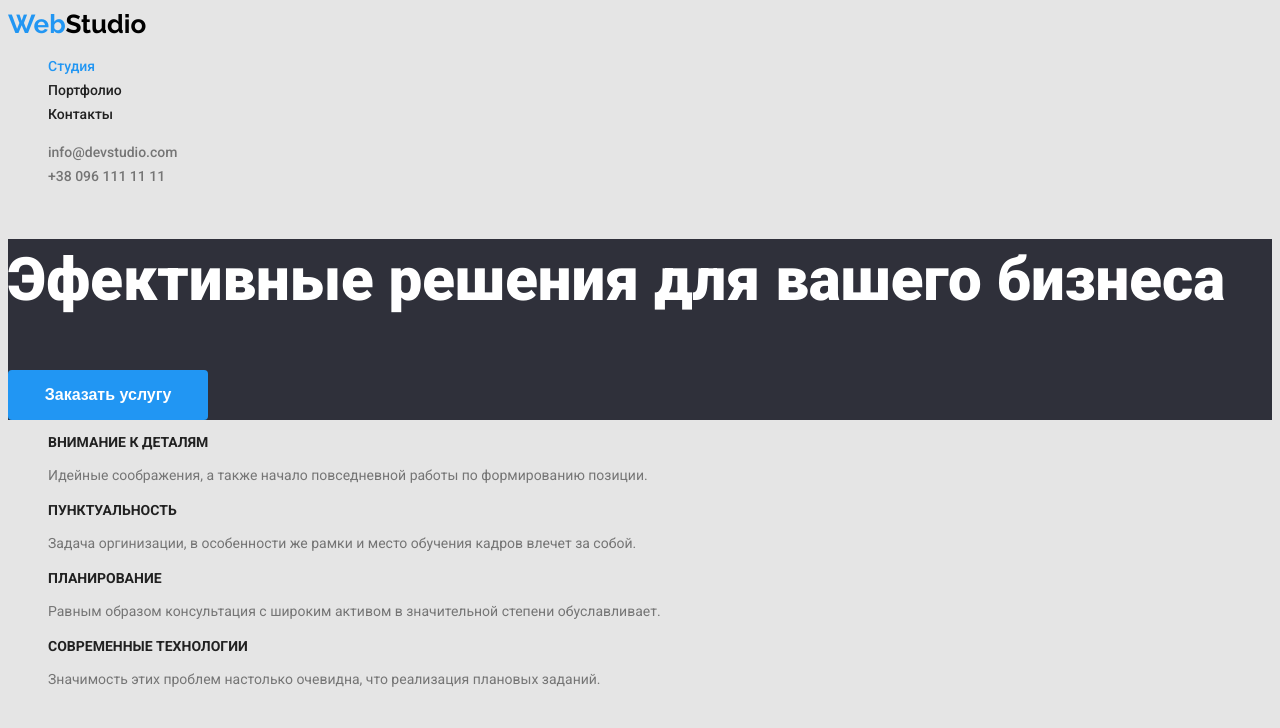
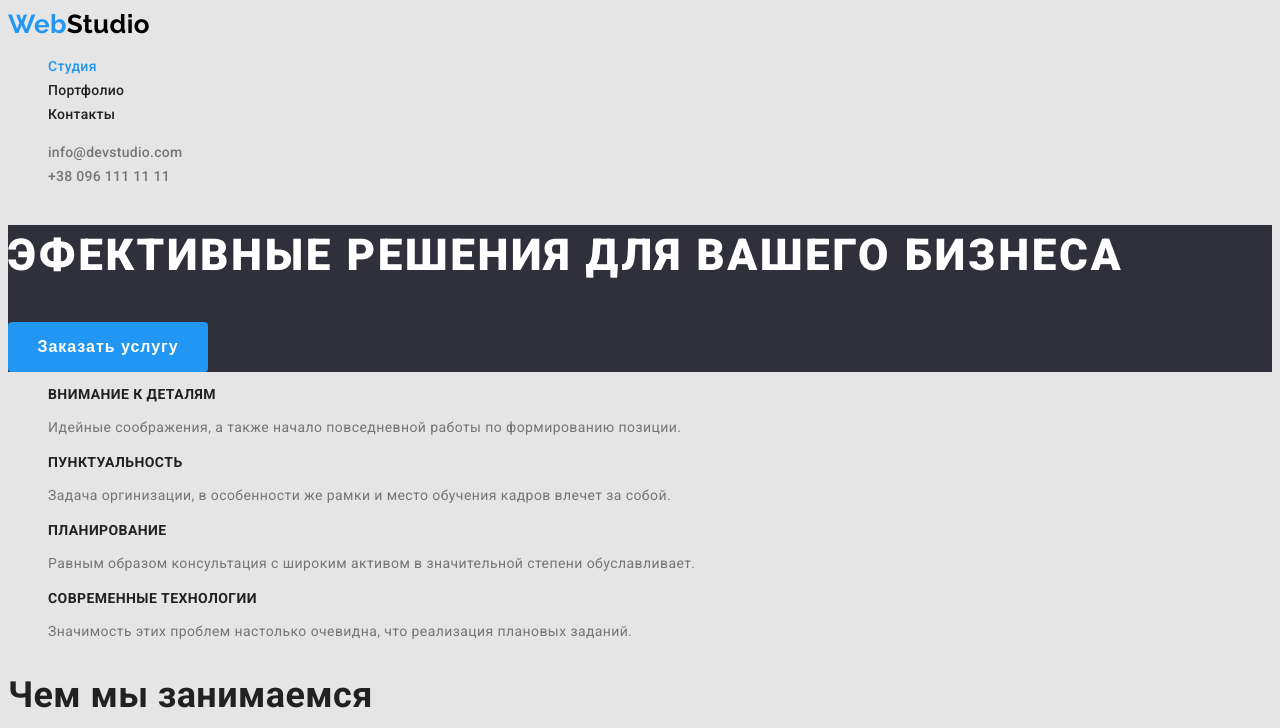
Before and after one commit to Legrito/goit-markup-hw-02, a plain HTML site: page index.html in a window 1280 px wide. Shown: the top 728 px of the page. Drawn offline with Linux system fonts and the light colour scheme.

Commit message:
Правки от ментора

```diff
--- a/css/style.css
+++ b/css/style.css
@@ -52,7 +52,7 @@ body {
   font-weight: 400;
   font-size: 14px;
   line-height: 1.714;
-  letter-spacing: 3%;
+  letter-spacing: 0.03em;
   background-color: var(--background-color);
   color: var(--primary-text-color);
 }
@@ -87,7 +87,7 @@ address {
   font-weight: 500;
   font-style: normal;
   line-height: 1.143;
-  letter-spacing: 2%;
+  letter-spacing: 0.02em;
   color: var(--title-text-color);
 }
 
@@ -104,7 +104,7 @@ address {
   font-weight: 500;
   font-style: normal;
   line-height: 1.143;
-  letter-spacing: 2%;
+  letter-spacing: 0.02em;
   color: #757575;
 }
 
@@ -118,10 +118,11 @@ address {
   background-color: var(--dark-background-color);
 }
 .hero-title {
-  font-size: 60px;
+  font-size: 44px;
   font-weight: 900;
+  text-transform: uppercase;
   line-height: 1.364;
-  letter-spacing: 6%;
+  letter-spacing: 0.06em;
   color: var(--white-text-color);
 }
 
@@ -133,7 +134,7 @@ address {
   font-size: 16px;
   font-weight: 700;
   line-height: 1.875;
-  letter-spacing: 6%;
+  letter-spacing: 0.06em;
   background-color: var(--accent-color);
   color: var(--white-text-color);
 }
@@ -150,8 +151,8 @@ address {
 .benefit-title {
   font-size: 14px;
   font-weight: 700;
+  text-transform: uppercase;
   line-height: 1.143;
-  text-transform: uppercase;
   color: var(--title-text-color);
 }
 
@@ -218,7 +219,7 @@ address {
   font-weight: 700;
   font-size: 18px;
   line-height: 2;
-  letter-spacing: 6%;
+  letter-spacing: 0.06em;
   color: var(--title-text-color);
 }
 
```
Also changed, not shown: portfolio.html (+6 -1 lines).
